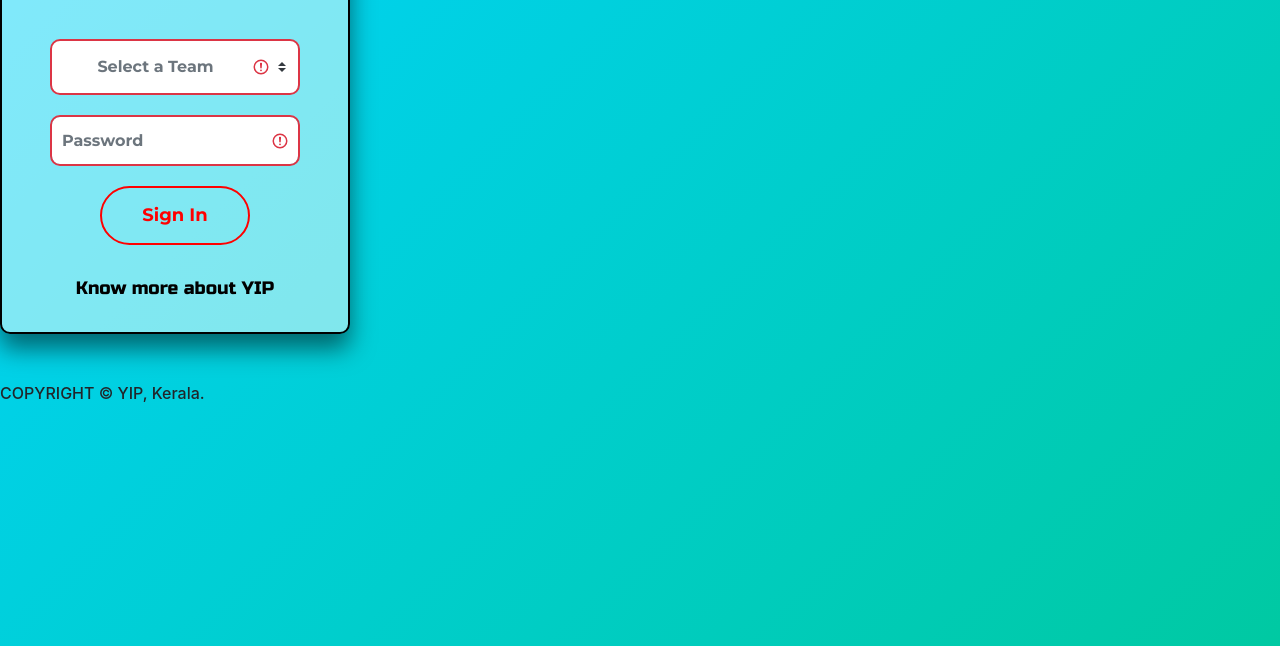
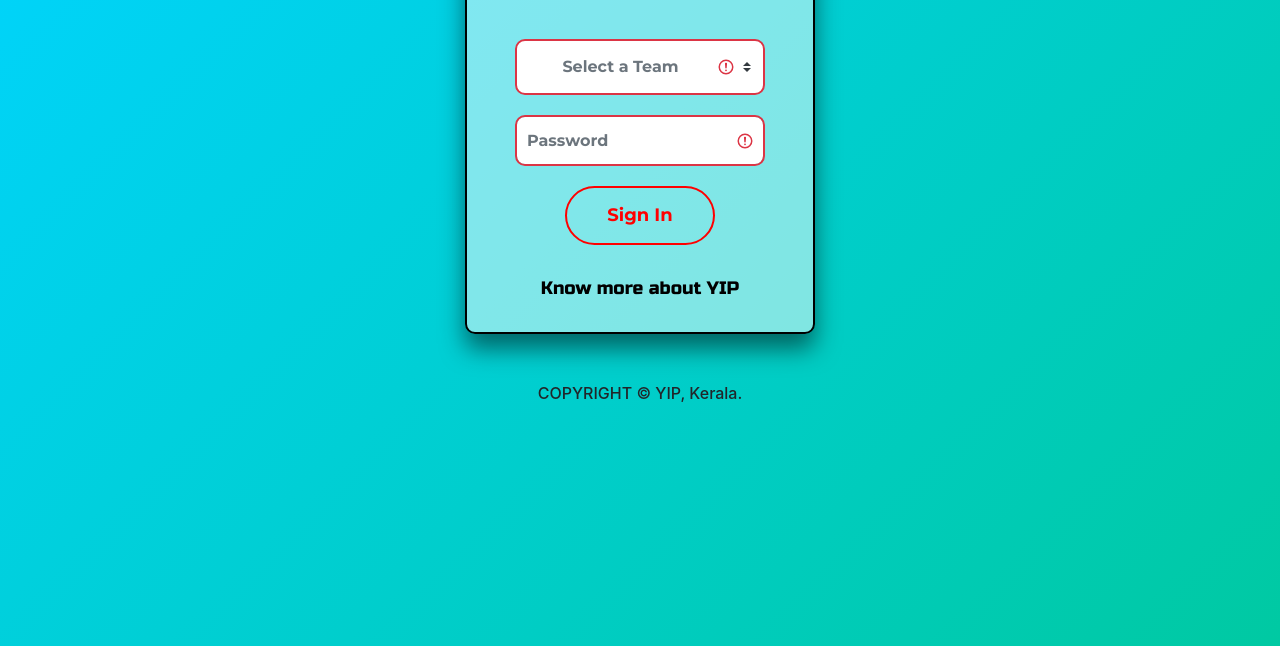
Before and after one commit to VishnuKarikkal/YIP, a website: page src/views/login.html in a window 1280 px wide. Shown: the part 154-800 px from the top of the page. Drawn offline with nearby package versions, Linux system fonts and the light colour scheme; a web font is replaced by a local one.

Commit message:
Welcome Sign In Updated

```diff
--- a/src/views/login.html
+++ b/src/views/login.html
@@ -59,7 +59,7 @@
 
 <!-- Login content starts here  -->
 <div class="login-content">
-    <form class="box was-validated" id="form">
+    <form class="box was-validated mx-auto" id="form">
         <a class="Display-4 hd text-decoration-none">Login</a><br/>
         <!-- TEAM NAME Dropdown -->
         <div class="drop-down form-group mt-5">
@@ -105,7 +105,7 @@
 
 <!-- Footer starts here  -->
 <footer>
-    <h6>
+    <h6 class="text-center">
         COPYRIGHT © YIP, Kerala.
     </h6>
 </footer>
```
